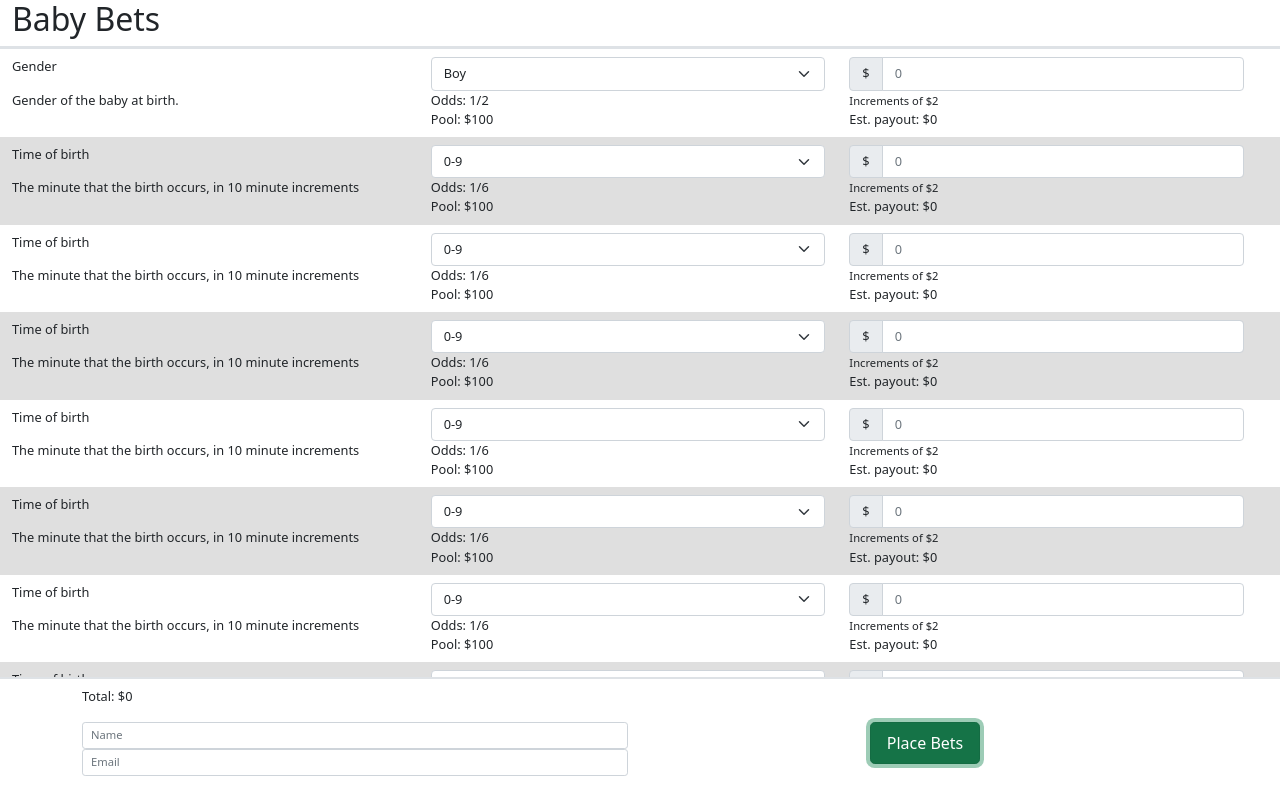
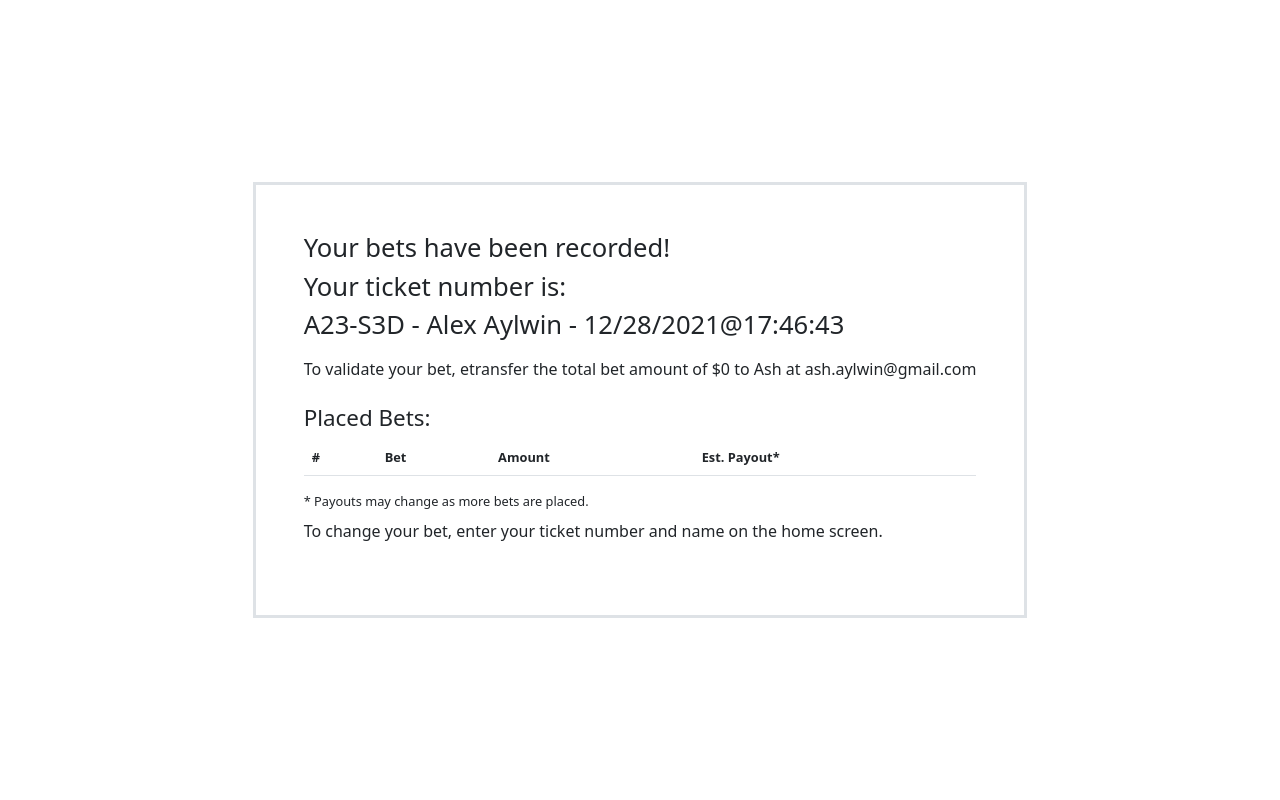
Before and after one commit to alexaylwin/baby-bets, a React (Create React App) app: page / in a window 1280 px wide. Both pictures are taken after a click on the button "Place Bets". Shown: the top 800 px of the page. Built offline with nearby package versions, Linux system fonts and the light colour scheme.

Commit message:
Add a ticket confirmation

```diff
--- a/src/App.tsx
+++ b/src/App.tsx
@@ -1,41 +1,78 @@
-import React, { useState } from 'react';
-import logo from './logo.svg';
-import './App.scss';
-import { Col, Container, Row } from 'react-bootstrap';
-import { BetTile } from './components/bet-tile';
-import { allBets } from './data/bets';
-import { PlaceBet } from './components/place-bet';
-import { Bet } from './models/bet';
+import React, { useState } from "react";
+import logo from "./logo.svg";
+import "./App.scss";
+import { Col, Container, Row } from "react-bootstrap";
+import { BetTile } from "./components/bet-tile";
+import { allBets } from "./data/bets";
+import { PlaceBet } from "./components/place-bet";
+import { Bet } from "./models/bet";
+import Ticket from "./components/ticket";
 
 function App() {
+  const [bets, setBets] = useState<Bet[]>(allBets);
+  const [betsSubmitted, setBetsSubmitted] = useState<boolean>(false);
 
-  const [bets, setBets] = useState<Bet[]>(allBets);
-
-  const changeAmount = (index:number) => (newAmount: number) => {
+  const changeAmount = (index: number) => (newAmount: number) => {
     const newbets = [...bets];
     //@ts-ignore
     newbets[index].amount = newAmount;
-    setBets(newbets)
+    setBets(newbets);
+  };
+
+  const changeBetSelection = (index: number) => (newSelection: string) => {
+    const newBets = [...bets];
+    newBets[index].selectedBet = newSelection;
+    setBets(newBets);
+  };
+
+
+  /**
+   * Calculate ticket code
+   */
+  const placeBets = () => {
+    setBetsSubmitted(true);
   }
 
-  const betTiles = allBets.map( (cbet, index) => {
-    const rowClass = index % 2 == 0 ? 'bet-row--light' : 'bet-row--dark';
-    return <BetTile bet={cbet} rowClass={rowClass} key={index} onChangeAmount={changeAmount(index)}></BetTile>
+  const betTiles = allBets.map((cbet, index) => {
+    const rowClass = index % 2 == 0 ? "bet-row--light" : "bet-row--dark";
+    return (
+      <BetTile
+        bet={cbet}
+        rowClass={rowClass}
+        key={index}
+        onChangeAmount={changeAmount(index)}
+        onChangeSelection={changeBetSelection(index)}
+      ></BetTile>
+    );
   });
 
+  if(!betsSubmitted) {
     return (
       <div>
         <main>
           <Container fluid>
             <Row className="border-bottom border-3">
-            <Col><h1>Baby Bets</h1></Col>
+              <Col>
+                <h1>Baby Bets</h1>
+              </Col>
             </Row>
             {betTiles}
           </Container>
         </main>
-      <PlaceBet bets={bets}/>
+        <PlaceBet bets={bets} onPlaceBets={placeBets}/>
       </div>
     );
+  } else {
+    return (
+      <div>
+        <main>
+          <Container fluid className="vh-100">
+            <Ticket bets={bets} ticketNumber="A23-S3D" userInfo={ {name: 'Alex Aylwin', email: 'alex.aylwin@gmail.com'}} />
+          </Container>
+        </main>
+      </div>
+    )
+  }
 }
 
 export default App;
--- a/src/components/bet-tile.tsx
+++ b/src/components/bet-tile.tsx
@@ -2,35 +2,54 @@ import { useState } from "react";
 import { Row, Col, Form, InputGroup } from "react-bootstrap";
 import { Bet } from "../models/bet";
 
-export const BetTile = ( props: {bet: Bet, rowClass: string, onChangeAmount: (newAmount: number) => void} ) => {
+export const BetTile = (props: {
+  bet: Bet;
+  rowClass: string;
+  onChangeAmount: (newAmount: number) => void;
+  onChangeSelection: (newSelection: string) => void;
+}) => {
+  const options = [{name: '', label: ''}, ...props.bet.options]
 
-    const betOptions = props.bet.options.map( (opt, index) => <option key={index} value={opt.name}>{opt.label}</option> );
+  const betOptions = options.map((opt, index) => (
+    <option key={index} value={opt.label}>
+      {opt.label}
+    </option>
+  ));
 
   return (
-        <Row className={props.rowClass + ' py-2'}>
+    <Row className={props.rowClass + " py-2"}>
       <Row>
         <Col>{props.bet.displayName}</Col>
         <Col>
-                    <Form.Select>
-                        {betOptions}
-                    </Form.Select>
+          <Form.Select onChange={ (e) => props.onChangeSelection(e.target.value)}>{betOptions}</Form.Select>
         </Col>
         <Col>
           <InputGroup>
             <InputGroup.Text>$</InputGroup.Text>
-                        <Form.Control type="number" placeholder="0" onChange={(e) => props.onChangeAmount(Number.parseInt(e.target.value))}></Form.Control>
+            <Form.Control
+              type="number"
+              placeholder="0"
+              onChange={(e) =>
+                props.onChangeAmount(Number.parseInt(e.target.value))
+              }
+            ></Form.Control>
           </InputGroup>
         </Col>
       </Row>
       <Row>
         <Col>{props.bet.description}</Col>
-                <Col>Odds: {props.bet.odds} <br />
-                    Pool: ${props.bet.pool} </Col>
         <Col>
-                    <span className="text-small">Increments of ${props.bet.increment}</span><br />
+          Odds: {props.bet.odds} <br />
+          Pool: ${props.bet.pool}{" "}
+        </Col>
+        <Col>
+          <span className="text-small">
+            Increments of ${props.bet.increment}
+          </span>
+          <br />
           Est. payout: $0
         </Col>
       </Row>
     </Row>
-    )
-}
+  );
+};
--- a/src/components/place-bet.tsx
+++ b/src/components/place-bet.tsx
@@ -1,26 +1,39 @@
 import { useState } from "react";
-import { Button, Col, Container, Form, FormControl, Row } from "react-bootstrap";
+import {
+  Button,
+  Col,
+  Container,
+  Form,
+  FormControl,
+  Row,
+} from "react-bootstrap";
 import { Bet } from "../models/bet";
 
-export const PlaceBet = (props: {bets: Bet[]}) => {
-
-    const calcTotal = (amounts: number[] ): number => { console.log(amounts); return amounts.reduce( (p, c) => p + c, 0)}
+export const PlaceBet = (props: { bets: Bet[], onPlaceBets: () => void }) => {
+  const calcTotal = (amounts: number[]): number => {
+    return amounts.reduce((p, c) => p + c, 0);
+  };
 
   return (
     <footer className="footer mt-auto py-2 fixed-bottom border-top border-2">
       <Container>
         <Row>
-                <Col>
-                    Total: ${ calcTotal(props.bets.map( (b) => b.amount)) }
-                </Col>
+          <Col>Total: ${calcTotal(props.bets.map((b) => b.amount))}</Col>
         </Row>
         <Row className="py-3">
           <Col>
             <FormControl id="name" placeholder="Name" size="sm"></FormControl>
-                    <Form.Control type="email" id="email" placeholder="Email" size="sm"></Form.Control>
+            <Form.Control
+              type="email"
+              id="email"
+              placeholder="Email"
+              size="sm"
+            ></Form.Control>
           </Col>
           <Col className="text-center">
-                    <Button variant="success" size="lg" className="">Place Bets</Button>
+            <Button variant="success" size="lg" className="" onClick={props.onPlaceBets}>
+              Place Bets
+            </Button>
           </Col>
         </Row>
       </Container>
--- /dev/null
+++ b/src/components/ticket.tsx
@@ -0,0 +1,68 @@
+import { Col, Row, Table } from "react-bootstrap";
+import { Bet } from "../models/bet";
+
+const Ticket = (props: {
+  bets: Bet[];
+  ticketNumber: string;
+  userInfo: { name: string; email: string };
+}) => {
+  const betDetails = props.bets.map((bet: Bet, index: number) => {
+    if (bet.amount > 0 && bet.selectedBet != undefined && bet.selectedBet != '') {
+      return (
+        <tr className="bet-row" key={index}>
+          <td> {index + 1} </td>
+          <td>
+            {bet.displayName} - {bet.selectedBet}
+          </td>
+          <td> ${bet.amount}</td>
+          <td> ${bet.pool} </td>
+        </tr>
+      );
+    }
+  });
+
+  const betTotal = props.bets.map((b) => b.amount).reduce((p, c) => p + c, 0);
+
+  const today = new Date();
+  const formattedDate = `
+    ${
+      today.getMonth() + 1
+    }/${today.getDate()}/${today.getFullYear()}@${today.getHours()}:${today.getMinutes()}:${today.getSeconds()}`;
+
+  return (
+    <Row className="h-100">
+      <Col className="ticket d-flex align-items-center justify-content-center">
+        <div className="border border-3 p-5">
+          <h2>Your bets have been recorded!</h2>
+          <h2>Your ticket number is: </h2>
+          <h2>
+            {props.ticketNumber} - {props.userInfo.name} - {formattedDate}
+          </h2>
+          <p className="lead py-2">
+            To validate your bet, etransfer the total bet amount of ${betTotal}{" "}
+            to Ash at ash.aylwin@gmail.com
+          </p>
+          <h3>Placed Bets:</h3>
+          <Table>
+            <thead>
+              <tr>
+                <th>#</th>
+                <th>Bet</th>
+                <th>Amount</th>
+                <th>Est. Payout*</th>
+              </tr>
+            </thead>
+            <tbody>{betDetails}</tbody>
+          </Table>
+          * Payouts may change as more bets are placed.
+          <p className="lead py-2">
+            To change your bet, enter your ticket number and name on the home
+            screen.
+          </p>
+        </div>
+      </Col>
+    </Row>
+  );
+};
+
+export default Ticket;
--- a/src/models/bet.ts
+++ b/src/models/bet.ts
@@ -6,7 +6,7 @@ export type Bet = {
     pool: number,
     description: string,
     options: BetOption[],
-    selectedBet?: BetOption,
+    selectedBet?: string,
     amount: number
 }
 
```
Lines whose indentation alone changed are shown as unchanged.
